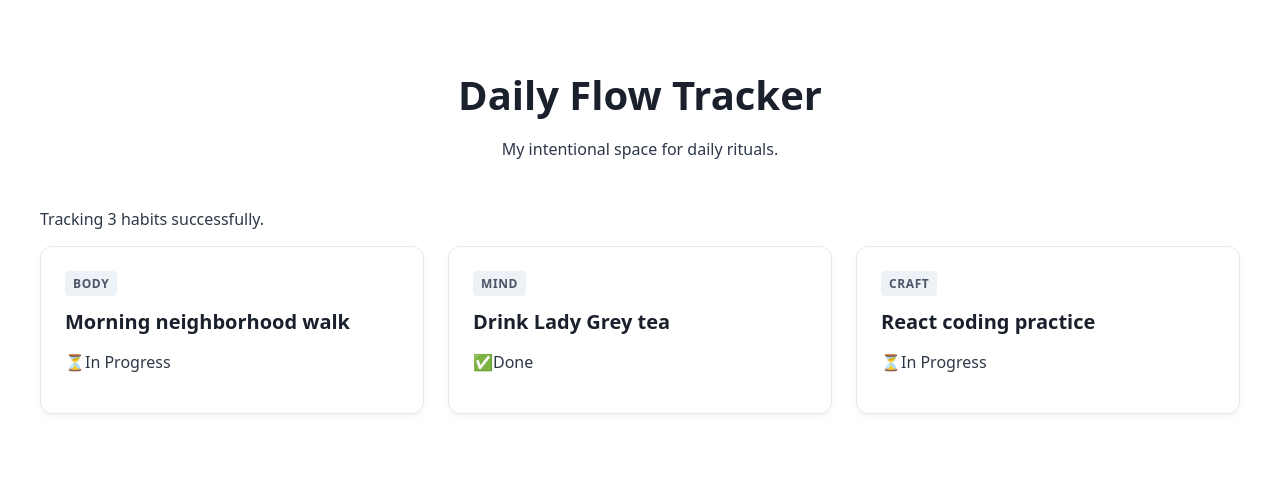
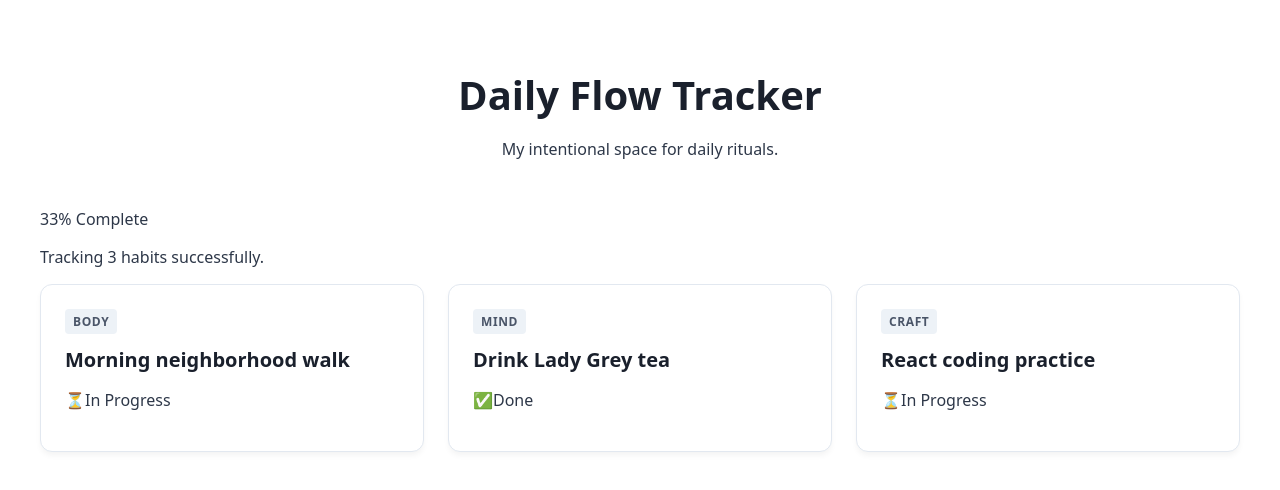
Before and after one commit to MayaKirken/daily-flow-tracker, a React (Vite) app: page / in a window 1280 px wide. Shown: the top 490 px of the page. Built offline with nearby package versions, Linux system fonts and the light colour scheme.

Commit message:
feat: add progress bar JSX to header

```diff
--- a/src/App.jsx
+++ b/src/App.jsx
@@ -19,7 +19,7 @@ function App() {
     })
   }
   const completedCount = habits.filter(habit => habit.completed).length;
-  const sucessPercentage = habits.length > 0 ? Math.round((completedCount / habits.length) * 100) : 0;
+  const successPercentage = habits.length > 0 ? Math.round((completedCount / habits.length) * 100) : 0;
   return (
     <div className="app-container">
       <header className="app-header">
@@ -27,6 +27,14 @@ function App() {
         <p>My intentional space for daily rituals.</p>
       </header>
 
+      <div className="progress-container">
+        <div className="progress-bar-track">
+          <div className="progress-bar-fill" style={{ width: `${successPercentage}%` }}>
+
+          </div>
+        </div>
+        <span className="progress-text">{successPercentage}% Complete</span>
+      </div>
       <main className="dashboard">
         <p>Tracking {habits.length} habits successfully.</p>
 
```
